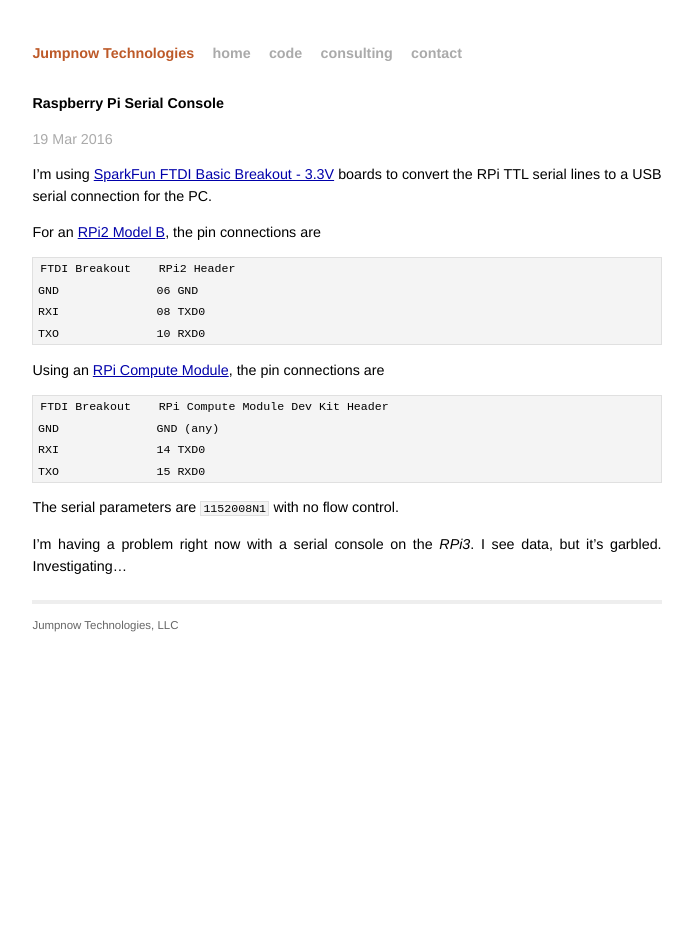
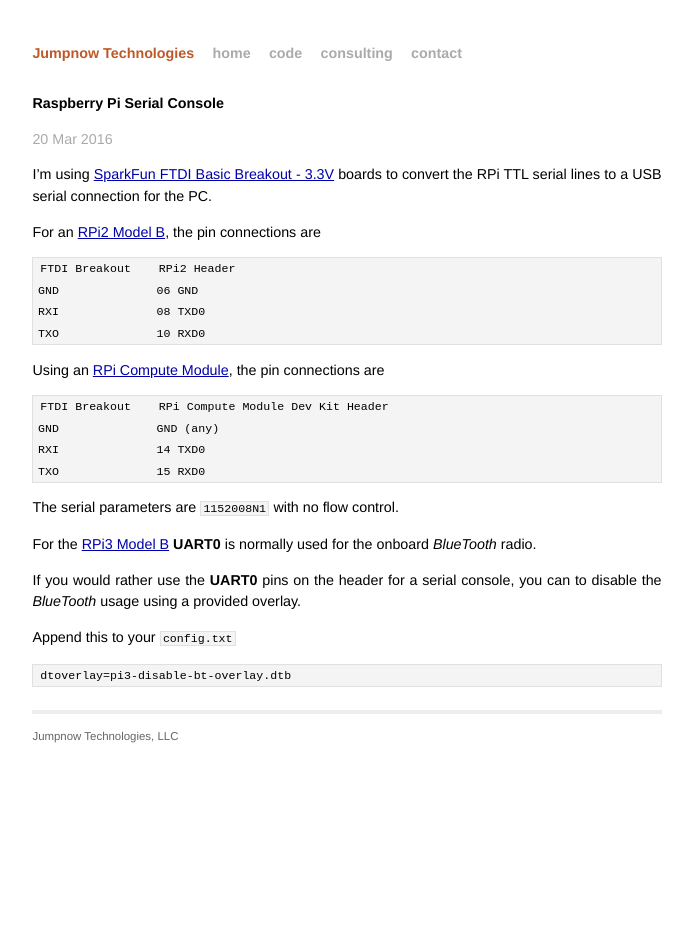
Before and after one commit to jumpnow/jumpnowtek-site, a Jekyll site: the page built from _posts/2016-02-22-RPi-Serial-Console.md, in a window 1280 px wide. Shown: the whole page, without its empty margins (293-986 px from the left). Built offline with Jekyll 4.4.1, drawn with Linux system fonts in a browser that asks for light colours.

Commit message:
Add rpi3 notes for serial console

```diff
--- a/_posts/2016-02-22-RPi-Serial-Console.md
+++ b/_posts/2016-02-22-RPi-Serial-Console.md
@@ -1,7 +1,7 @@
 ---
 layout: post
 title: Raspberry Pi Serial Console
-date: 2016-03-19 11:40:00
+date: 2016-03-20 12:40:00
 categories: rpi
 tags: [linux, rpi, serial, console]
 ---
@@ -25,8 +25,17 @@
 
 The serial parameters are `1152008N1` with no flow control.
 
-I'm having a problem right now with a serial console on the *RPi3*. I see data, but it's garbled. Investigating...
+For the [RPi3 Model B][rpi3-b] **UART0** is normally used for the onboard *BlueTooth* radio.
+
+If you would rather use the **UART0** pins on the header for a serial console, you can to disable the *BlueTooth* usage using a provided overlay.
+
+Append this to your `config.txt`
+
+    dtoverlay=pi3-disable-bt-overlay.dtb
+
+
 
 [sparkfun-ftdi-basic]: https://www.sparkfun.com/products/9873
 [rpi-compute]: https://www.raspberrypi.org/products/compute-module/
 [rpi2-b]: https://www.raspberrypi.org/products/raspberry-pi-2-model-b/
+[rpi3-b]: https://www.raspberrypi.org/products/raspberry-pi-3-model-b/
```
